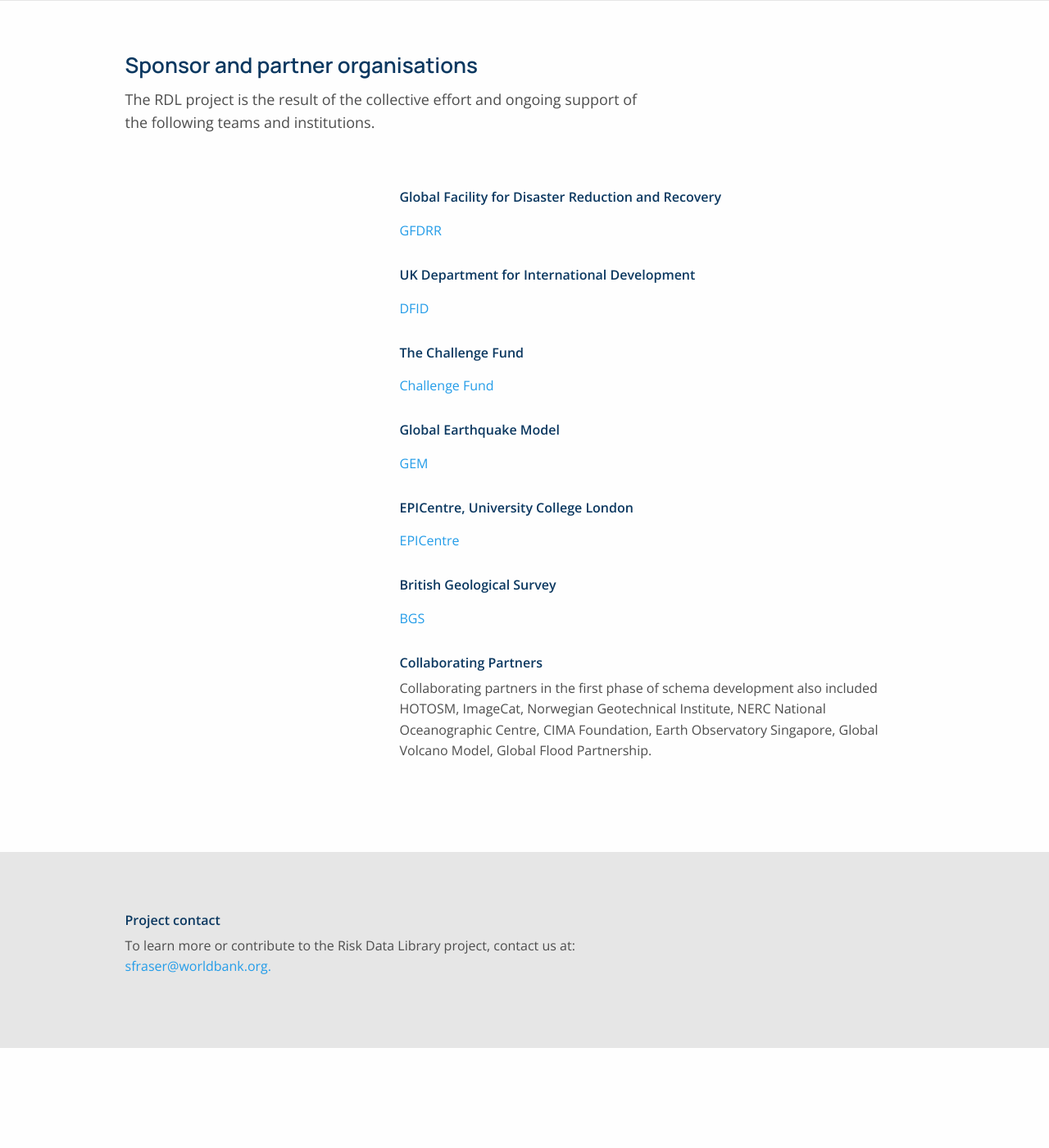
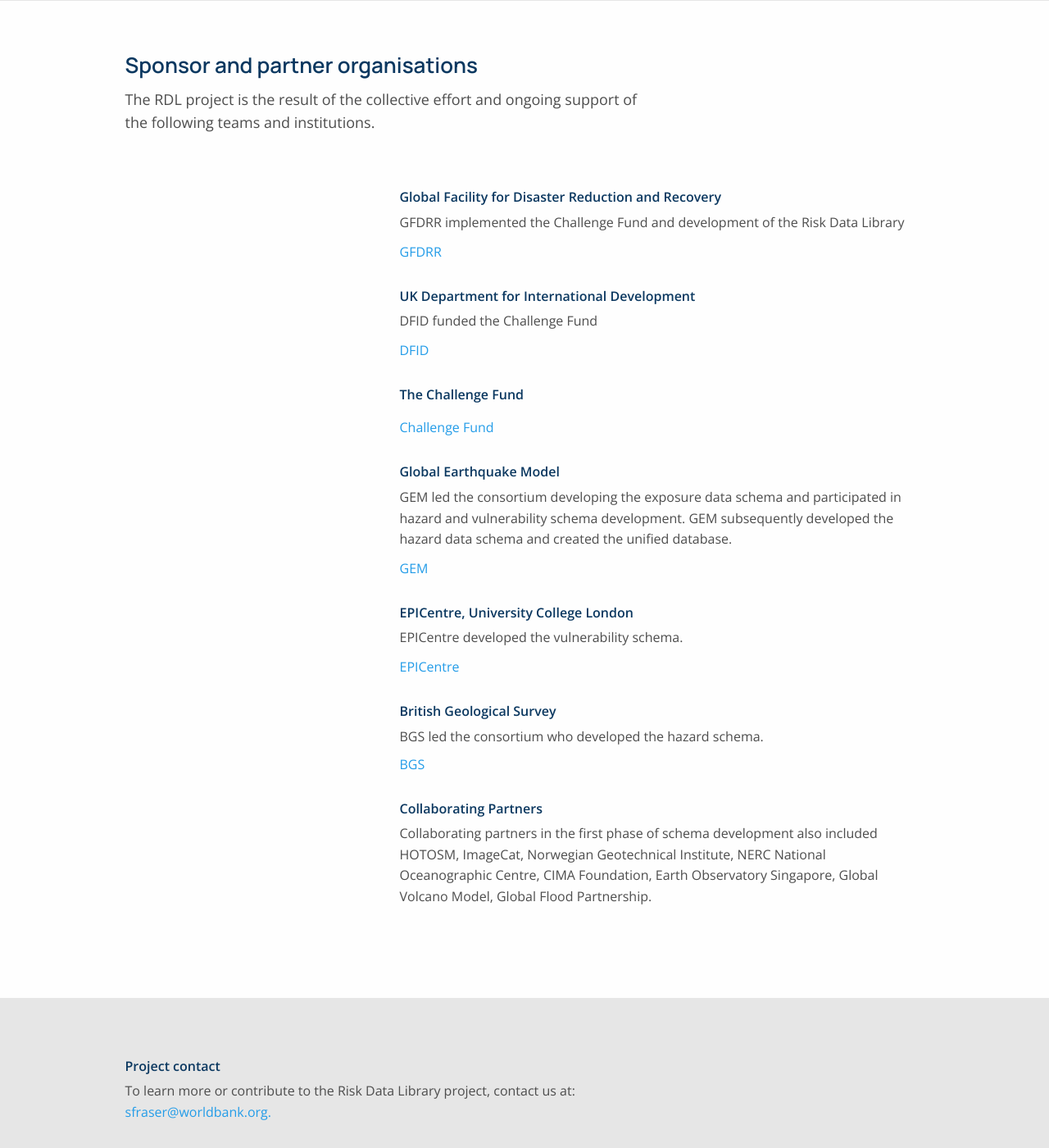
Before and after one commit to GFDRR/risk-data-library.github.io, a Jekyll site: the page built from index.html, in a window 1280 px wide and 1400 px high, scrolled down 1541 px. Shown: the whole window at 82% size. Built offline with Jekyll 4.4.1, drawn with Linux system fonts in a browser that asks for light colours; nearby versions of some CDN libraries; before the commit the page ends 2819 px from its top, so only the background shows below that.

Commit message:
Update supporting-organisations.html
update content (partner descriptions)

```diff
--- a/_includes/home/supporting-organisations.html
+++ b/_includes/home/supporting-organisations.html
@@ -20,6 +20,7 @@
           Global Facility for Disaster Reduction and Recovery
         </p>
         <p class="individual-organisation-link">
+          GFDRR implemented the Challenge Fund and development of the Risk Data Library
         </p>
         <a class="link" target="_blank" href="https://www.gfdrr.org/en">GFDRR</a>
       </div>
@@ -29,6 +30,7 @@
           UK Department for International Development
         </p>
         <p class="individual-organisation-link">
+          DFID funded the Challenge Fund
         </p>
         <a class="link" target="_blank" href="https://www.gov.uk/government/organisations/department-for-international-development">DFID</a>
       </div>
@@ -38,6 +40,7 @@
           The Challenge Fund
         </p>
         <p class="individual-organisation-link">
+
         </p>
         <a class="link" target="_blank" href="https://www.gfdrr.org/en/challenge-fund">Challenge Fund</a>
       </div>
@@ -47,6 +50,8 @@
           Global Earthquake Model
         </p>
         <p class="individual-organisation-link">
+          GEM led the consortium developing the exposure data schema and participated in hazard and vulnerability schema development. GEM subsequently
+            developed the hazard data schema and created the unified database.
         </p>
         <a class="link" target="_blank" href="https://www.globalquakemodel.org/">GEM</a>
       </div>
@@ -56,6 +61,7 @@
           EPICentre, University College London
         </p>
         <p class="individual-organisation-link">
+          EPICentre developed the vulnerability schema.
         </p>
         <a class="link" target="_blank" href="https://www.ucl.ac.uk/epicentre">EPICentre</a>
       </div>
@@ -64,6 +70,7 @@
         <p class="title-color">
           British Geological Survey
         </p>
+          BGS led the consortium who developed the hazard schema.
         <p class="individual-organisation-link">
         </p>
         <a class="link" target="_blank" href="https://www.bgs.ac.uk">BGS</a>
@@ -74,8 +81,8 @@
           Collaborating Partners
         </p>
         <p class="individual-organisation-link">
-        Collaborating partners in the first phase of schema development also included HOTOSM, ImageCat, Norwegian Geotechnical Institute, NERC National Oceanographic Centre, CIMA Foundation, Earth Observatory Singapore, Global Volcano Model, Global Flood Partnership.
-          </p>
+          Collaborating partners in the first phase of schema development also included HOTOSM, ImageCat, Norwegian Geotechnical Institute, NERC National Oceanographic Centre, CIMA Foundation, Earth Observatory Singapore, Global Volcano Model, Global Flood Partnership.
+        </p>
       </div>
     </div>
   </div>
```
